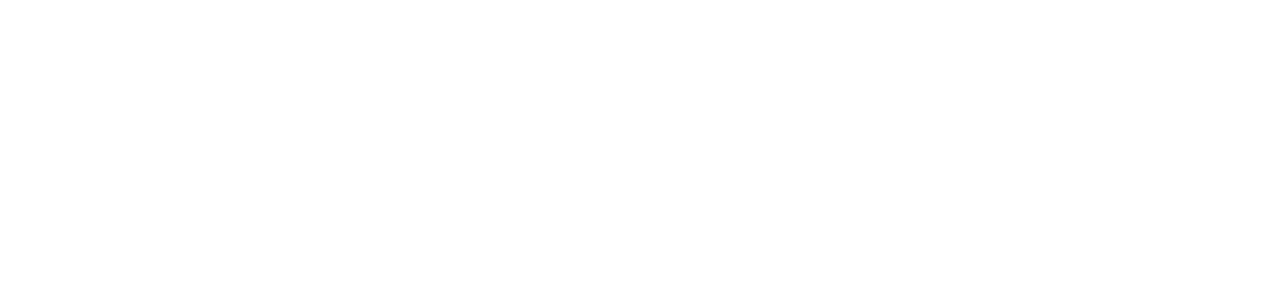
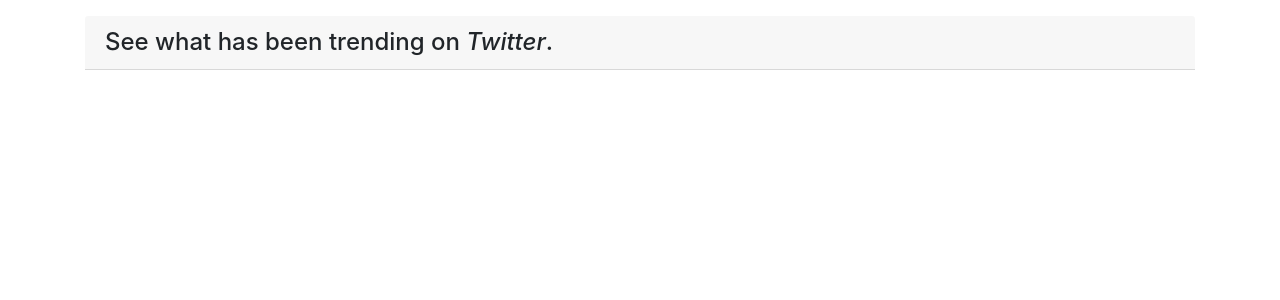
Before and after one commit to mihailgaberov/twitrender, a Vue app in the folder client/: page / in a window 1280 px wide. Shown: the top 300 px of the page. Built offline with nearby package versions, Linux system fonts and the light colour scheme.

Commit message:
:sparkles: Building the UI components.

```diff
--- a/client/public/index.html
+++ b/client/public/index.html
@@ -5,6 +5,7 @@
     <meta http-equiv="X-UA-Compatible" content="IE=edge">
     <meta name="viewport" content="width=device-width,initial-scale=1.0">
     <link rel="icon" href="<%= BASE_URL %>favicon.ico">
+    <link href="https://fonts.googleapis.com/css2?family=Quicksand&display=swap" rel="stylesheet">
     <title><%= htmlWebpackPlugin.options.title %></title>
   </head>
   <body>
--- a/client/src/App.vue
+++ b/client/src/App.vue
@@ -6,6 +6,6 @@
 
 <style>
   #app {
-    margin-top: 60px
+    margin: 1em 0
   }
 </style>
--- /dev/null
+++ b/client/src/components/Headline.vue
@@ -0,0 +1,13 @@
+<template>
+  <h4 class="card-header">See what has been trending on <i>Twitter</i>.</h4>
+</template>
+
+<script>
+export default {
+  name: 'Headline',
+};
+</script>
+
+<style scoped>
+
+</style>
--- /dev/null
+++ b/client/src/components/Twitrender.vue
@@ -0,0 +1,18 @@
+<template>
+  <div class="container">
+    <Headline/>
+  </div>
+</template>
+
+<script>
+import Headline from './Headline.vue';
+
+export default {
+  name: 'Twitrender',
+  components: { Headline },
+};
+</script>
+
+<style scoped>
+
+</style>
--- a/client/src/router/index.js
+++ b/client/src/router/index.js
@@ -1,6 +1,7 @@
 import Vue from 'vue';
 import VueRouter from 'vue-router';
 import Ping from '../components/Ping.vue';
+import Twitrender from '../components/Twitrender.vue';
 
 Vue.use(VueRouter);
 
@@ -9,6 +10,11 @@
     path: '/ping',
     name: 'Ping',
     component: Ping,
+  },
+  {
+    path: '/',
+    name: 'Twitrender',
+    component: Twitrender,
   },
 ];
 
```
